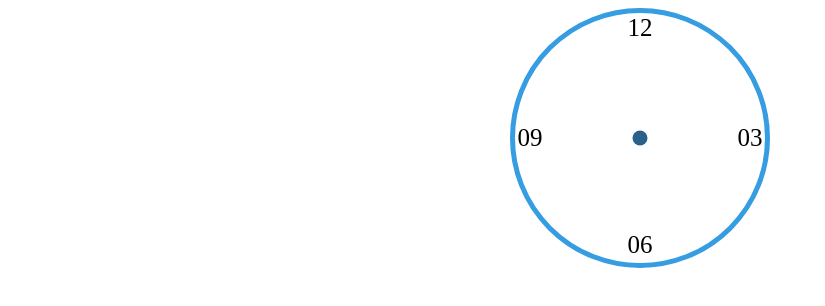
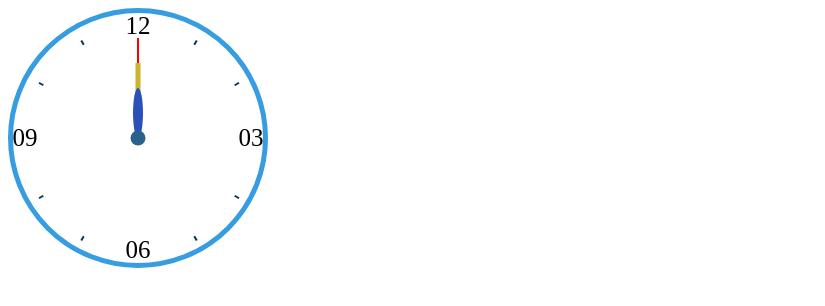
Before and after one commit to bim-g/analogue-clock, a plain HTML site: page index.html in a window 1280 px wide. Shown: the whole page, without its empty margins (0-825 px from the left). Drawn offline with Linux system fonts and the light colour scheme.

Commit message:
add clock indicator

```diff
--- a/index.html
+++ b/index.html
@@ -8,14 +8,39 @@
     <title>Analog Clock</title>
 </head>
 <body>
-    <div class="clock-dialog">
-        <div class="center-point"></div>
-        <!-- <div class="hour hour-1">01</div>
-        <div class="hour hour-2">02</div> -->
+    <div class="clock">
         <div class="hour hour-3">03</div>
         <div class="hour hour-6">06</div>
         <div class="hour hour-9">09</div>
         <div class="hour hour-12">12</div>
+        <div class="indicator">
+            <div></div>
+            <div></div>
+            <div></div>
+            <div></div>
+            <div></div>
+            <div></div>
+            <div></div>
+            <div></div>
+        </div>
+        <!--  -->
+        <div class="second-hand-brand" id="second">
+            <div class="second-hand">
+                <div class="hand"></div>
+            </div>
+        </div>
+        <div class="minute-hand-brand" id="minute">
+            <div class="minute-hand">
+                <div class="hand"></div>
+            </div>
+        </div>
+
+        <div class="hour-hand-brand" id="hour">
+            <div class="hour-hand">
+                <div class="hand"></div>
+            </div>
+        </div>
+        <div class="center-point"></div>
     </div>
 </body>
 </html>
--- a/style/index.css
+++ b/style/index.css
@@ -1,16 +1,20 @@
-.clock-dialog{
+.clock{
     width: 250px;
     height: 250px;
     border:5px solid #369de2;
     border-radius:50%;
-    margin:0 auto;
+    /* margin:0 auto; */
     position: relative;
+    display: flex;
+    justify-content: center;
+    align-items: center;
+
 }
 .center-point{
     width: 15px;
     height: 15px;
     background: #2a618b;
-    border-radius: 20px;
+    border-radius: 50%;
     position: absolute;
     left:50%;
     top:50%;
@@ -30,21 +34,120 @@
 } */
 .hour-3{
     top: 50%;
-    right:-10px;
+    right:-13px;
     transform: translate(-50%, -50%);
 }
 .hour-9{
     top: 50%;
-    left:15px;
+    left:12px;
     transform: translate(-50%, -50%);
 }
 .hour-6{
     left: 50%;
-    bottom:-10px;
+    bottom:-15px;
     transform: translate(-50%, -50%);
 }
 .hour-12{
     left: 50%;
-    top:15px;
+    top:13px;
     transform: translate(-50%, -50%);
 }
+
+.indicator div{
+    position: absolute;
+    width: 2px;
+    height: 5px;
+    background: rgb(5, 53, 80);
+}
+.indicator div:nth-child(1){
+    transform: rotate(30deg) translatey(-113px);
+}
+.indicator div:nth-child(2){
+    transform: rotate(60deg) translatey(-113px);
+}
+.indicator div:nth-child(3){
+    transform: rotate(120deg) translatey(-113px);
+}
+.indicator div:nth-child(4){
+    transform: rotate(150deg) translatey(-113px);
+}
+.indicator div:nth-child(5){
+    transform: rotate(210deg) translatey(-113px);
+}
+.indicator div:nth-child(6){
+    transform: rotate(240deg) translatey(-113px);
+}
+.indicator div:nth-child(7){
+    transform: rotate(300deg) translatey(-113px);
+}
+.indicator div:nth-child(8){
+    transform: rotate(330deg) translatey(-113px);
+}
+
+.second-hand-brand {
+    width: 200px;
+    height: 200px;
+    border-radius: 50%;
+    position: absolute;
+    left:10%;
+    top:10%;
+}
+.second-hand {
+    position: relative;
+}
+.second-hand .hand{
+    position: absolute;
+    width:2px;
+    height: 100px;
+    background-color: red;
+    position: absolute;
+    left:50%;
+    /* top:50%; */
+    transform: translate(-50%, -0%);
+}
+
+.minute-hand-brand {
+    width: 150px;
+    height: 150px;
+    border-radius: 50%;
+    position: absolute;
+    left: 20%;
+    top: 20%;
+}
+
+.minute-hand {
+    position: relative;
+}
+.minute-hand .hand {
+    position: absolute;
+    width: 5px;
+    height: 80px;
+    background-color: #ccb42f;
+    position: absolute;
+    left: 50%;
+    transform: translate(-50%, -0%);
+}
+
+.hour-hand-brand {
+    width: 100px;
+    height: 100px;
+    border-radius: 50%;
+    position: absolute;
+    left: 30%;
+    top: 30%;
+}
+
+.hour-hand {
+    position: relative;
+}
+.hour-hand .hand {
+    position: absolute;
+    width: 10px;
+    height: 50px;
+    background-color: #2b51b9;
+    position: absolute;
+    left: 50%;
+    border-radius: 50%;
+    /* top:50%; */
+    transform: translate(-50%, -0%);
+}
```
